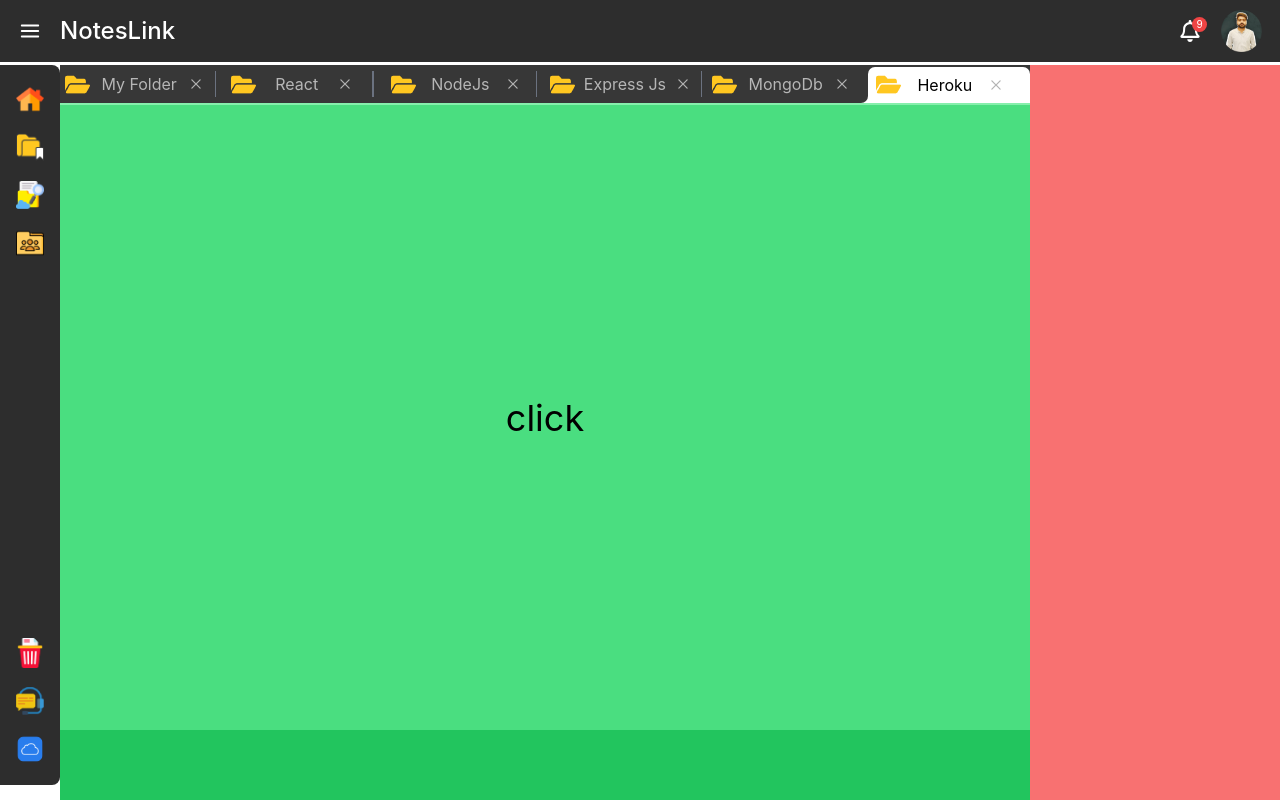
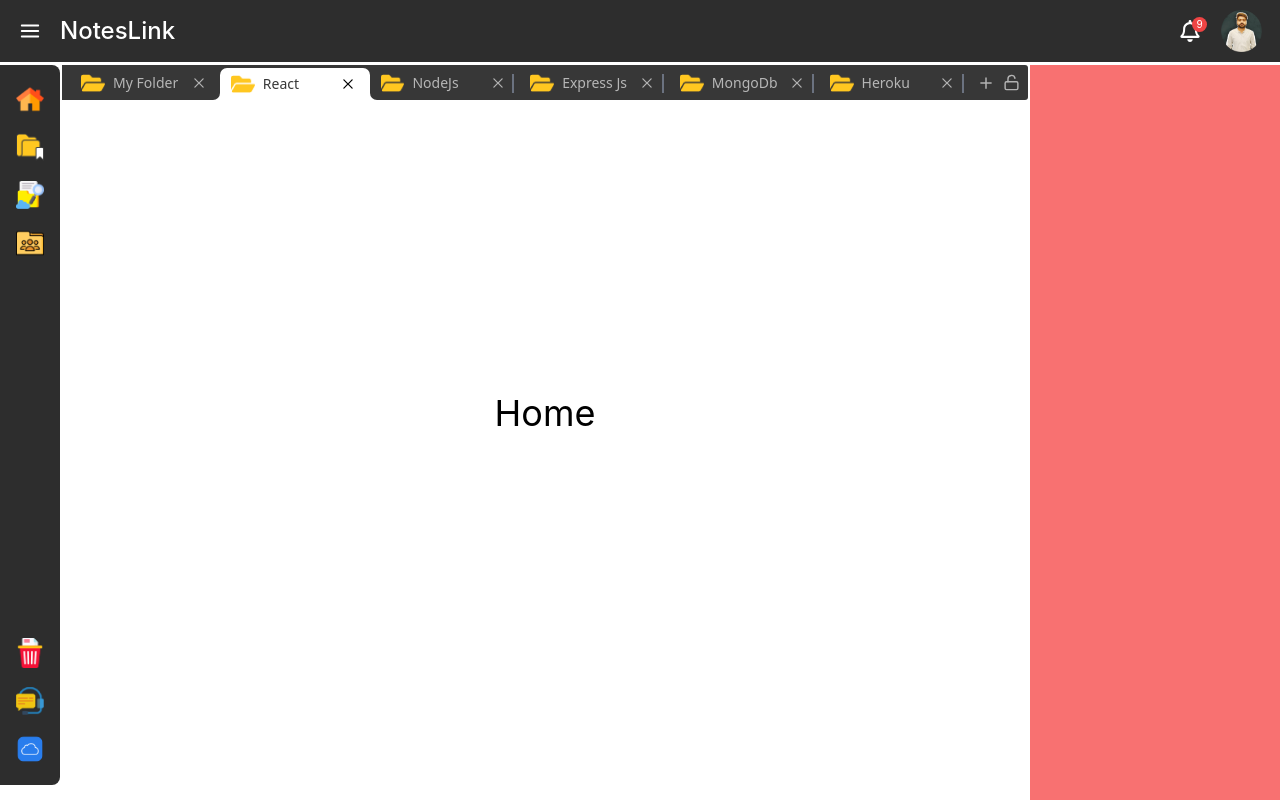
Before and after one commit to abdullahrehan/noteslink, a React (Create React App) app: page / in a window 1280 px wide. Built offline with nearby package versions, Linux system fonts and the light colour scheme.

Commit message:
tabs completed

```diff
--- a/src/Pages/Home/Components/AllTabs.jsx
+++ b/src/Pages/Home/Components/AllTabs.jsx
@@ -1,26 +1,48 @@
 import React, { useState } from 'react'
 import Tabs from './Tabs'
-
+import { IoMdAdd } from "react-icons/io";
+import { FiLock } from "react-icons/fi";
+import { FiUnlock } from "react-icons/fi";
 function AllTabs() {
 
-    const [currentTabIndex,setCurrentTabIndex]=useState(5)
+    const [currentTabIndex, setCurrentTabIndex] = useState(1)
 
-    const tabs=[
-        {name:"My Folder"},
-        {name:"React"},
-        {name:"NodeJs"},
-        {name:"Express Js"},
-        {name:"MongoDb"},
-        {name:"Heroku"},
+    const tabs = [
+        { name: "My Folder" },
+        { name: "React" },
+        { name: "NodeJs" },
+        { name: "Express Js" },
+        { name: "MongoDb" },
+        { name: "Heroku" },
     ]
 
 
     return (
-        <div className='w-full h-full flex gap-0'>
-           {tabs.map((data,index)=>
-            <Tabs name={data.name} index={index}  setCurrentTabIndex={(data)=>setCurrentTabIndex(data)} tabType={index==0 ? 0 : index==tabs.length-1 ? 2 : 1} tabs={tabs} currentTabIndex={currentTabIndex}/>
-            )}
+        <div className='w-full h-full center '>
+            <div className='w-[99.5%] h-full flex flex-col '>
+            {/* <div className='w-full h-[1px] bg-[#373737] '></div> */}
+            <div className='flex w-full h-full bg-[#373737] items-end rounded-[3px]'>
+                <div className='w-[8px] h-full bg-white'>
+                    <div className={`w-[8px] h-full bg-[#373737] ${currentTabIndex == 0 ? "rounded-tl-[3px] rounded-bl-[3px] rounded-br-[7px]" : null}`}></div>
+                </div>
+                {tabs.map((data, index) =>
+                    <Tabs name={data.name} index={index} setCurrentTabIndex={(data) => setCurrentTabIndex(data)} tabType={index == 0 ? 0 : index == tabs.length - 1 ? 2 : 1} tabs={tabs} currentTabIndex={currentTabIndex} />
+                )}
+                {/* <div className='w-[8px] h-full bg-white'>
+                    <div className={`w-[8px] h-full bg-[#373737] ${currentTabIndex == tabs.length - 1 ? "rounded-bl-[7px]" : null}`}></div>
+                </div> */}
+                <div className='flex items-center justify-around h-full  px-1'>
+                    <div className='px-1'>
+                        <IoMdAdd size={18}  color='#B3B3B3'/>
+                    </div>
+                    <div className='px-1'>
+                        {/* <FiLock size={17} color='#B3B3B3'/> */}
+                        <FiUnlock size={17} color='#B3B3B3'/>
+                    </div>
+                </div>
+            </div>
 
+            </div>
         </div>
     )
 }
--- a/src/Pages/Home/Components/Tabs.jsx
+++ b/src/Pages/Home/Components/Tabs.jsx
@@ -2,7 +2,7 @@ import React, { useEffect, useState } from 'react'
 import TabFolderIcon from '../../../Assets/Images/tabFolderIcon.png'
 import { RxCross2 } from "react-icons/rx";
 
-function Tabs({ name, tabs, index ,currentTabIndex , setCurrentTabIndex}) {
+function Tabs({ name, tabs, index, currentTabIndex, setCurrentTabIndex }) {
 
     // ["start","center","end","commonm"]
     const [tabType, setTabType] = useState("common")
@@ -24,51 +24,49 @@ function Tabs({ name, tabs, index ,currentTabIndex , setCurrentTabIndex}) {
             setTabType("common")
         }
 
-    }, [name])
+    }, [name,currentTabIndex])
 
+    console.log(currentTabIndex,tabType,'currentTabIndex');
 
 
 
     return (
         <div
-        onClick={()=>setCurrentTabIndex(index)}
+            onClick={() => setCurrentTabIndex(index)}
 
-        className={`w-[200px] h-[95%]  flex items-end justify-center
-        ${
-            tabType == "prev" ? "bg-white" :
-            tabType == "selected" ? "bg-[#373737]" :
-                tabType == "next" ? "bg-white" :
+            className={`w-[180px] h-[95%]  flex items-end justify-center
+        ${tabType == "prev" ? "bg-white" :
+                    tabType == "selected" ? "bg-[#373737]" :
+                        tabType == "next" ? "bg-white" :
 
-                    null}
+                            null}
 `}>
             <div
-                onClick={()=>setCurrentTabIndex(index)}
+                onClick={() => setCurrentTabIndex(index)}
 
-                className={`w-full  flex justify-around text-base center hover:cursor-pointer
-                ${
-                    tabType == "prev" ? "h-full bg-[#373737] hover:bg-[#434343] rounded-br-[7px] text-[#B6B6B6]" :
-                    tabType == "selected" && currentTabIndex==0 ? "h-[95%] bg-white rounded-tr-[7px]" :
-                    tabType == "selected" && currentTabIndex!=0 ? "h-[95%] bg-white rounded-tl-[7px] rounded-tr-[7px]" :
-                        tabType == "next" ? "h-full bg-[#373737] hover:bg-[#434343] rounded-bl-[7px] text-[#B6B6B6]" :
-                            tabType == "common" ? "h-full bg-[#373737] hover:bg-[#434343] text-[#B6B6B6]" :
-                                tabType == "last" ? "h-full bg-[#373737] hover:bg-[#434343] text-[#B6B6B6]" :
+                className={`w-full  flex justify-center text-base center hover:cursor-pointer
+                ${tabType == "prev" ? "h-full bg-[#373737] hover:bg-[#434343  rounded-br-[7px] text-[#B6B6B6]" :
+                        tabType == "selected" ? "h-[95%] bg-white text-[#373737] rounded-tr-[7px] rounded-tl-[7px]" :
+                        tabType == "selected" && currentTabIndex == 0 ? "h-[95%] bg-white rounded-tr-[7px] rounded-tl-[7px]" :
+                            tabType == "next" ? "h-full bg-[#373737] hover:bg-[#434343 rounded-bl-[7px] text-[#B6B6B6]" :
+                                tabType == "common" ? "h-full bg-[#373737] hover:bg-[#434343 text-[#B6B6B6]" :
+                                    tabType == "last" ? "h-full bg-[#373737] hover:bg-[#434343 text-[#B6B6B6]" :
 
-                                    null}
+                                        null}
                 `}
-                >
+            >
 
 
+                <div className={`w-[96%] h-[80%] flex items-center ${tabType != "selected" ? "hover:bg-[#434343]" : null} rounded-[2px] pr-[2px]`}>
+                    <div className='pl-2 w-full flex items-center'>
+                        <img src={TabFolderIcon} className='h-[18px]' />
+                        <spam className="pl-2 text-sm font-[system-ui]">{name} </spam>
+                    </div>
 
-
-                <img src={TabFolderIcon} />
-                {name}
-                {/* {tabType} */}
-                <RxCross2 size={16} className='hover:cursor-pointer' color="#B3B3B3" />
-                <div className={`w-[1.5px] h-[70%] bg-gray-500
-                ${tabType == "selected" || tabType == "last" || tabType == "prev" ? "opacity-0" : null
-                    }
-                `}></div>
-
+                    <div className={`w-[30px] flex justify-start items-center h-[70%] bg-gray-00  border-gray-500 ${tabType == "selected" || tabType == "prev" ? "border-none" : "border-r-[2px] "} `}>
+                        <RxCross2 size={16} className='hover:cursor-pointer' color={`${tabType == "selected" ? "black" : "#B3B3B3 "} `} />
+                    </div>
+                </div>
             </div>
         </div>
     )
--- a/src/Pages/Home/index.js
+++ b/src/Pages/Home/index.js
@@ -4,12 +4,12 @@ function Index() {
 
   const [closeFolderPath,setCloseFolderPath] = useState(false)
   return (
-    <div className="w-full h-full bg-green-200 flex justify-end  text-4xl">
+    <div className="w-full h-full bg-green-00 flex justify-end  text-4xl">
 
-      <div className={`${closeFolderPath ? "w-full" :"w-minus-250px"} h-full bg-red-300 transition-all delay-70 duration-400 ease-in-out`}>
-        <div className="w-full h-[40px] bg-green-300"><AllTabs/></div>
-        <div className="w-full h-minus-110px bg-green-400 center" onClick={()=>setCloseFolderPath(!closeFolderPath)}>click</div>
-        <div className="w-full h-[70px] bg-green-500"></div>
+      <div className={`${closeFolderPath ? "w-full" :"w-minus-250px"} h-full bg-red-00 transition-all delay-70 duration-400 ease-in-out`}>
+        <div className="w-full h-[35px] bg-green-00 "><AllTabs/></div>
+        <div className="w-full h-minus-110px bg-green-00 center" onClick={()=>setCloseFolderPath(!closeFolderPath)}>Home</div>
+        <div className="w-full h-[70px] bg-green-00"></div>
       </div>
 
       <div className={`${ closeFolderPath ?  "w-[10px]":"w-[250px]" } transition-all delay-70 duration-400 ease-in-out h-full bg-red-400`} >
--- a/src/index.css
+++ b/src/index.css
@@ -31,6 +31,10 @@ code {
   .h-minus-110px{
     height: calc(100% - 110px);
   }
+  .h-full-minus-6{
+    height: calc(100% - 6px);
+
+  }
 }
 
 
```
